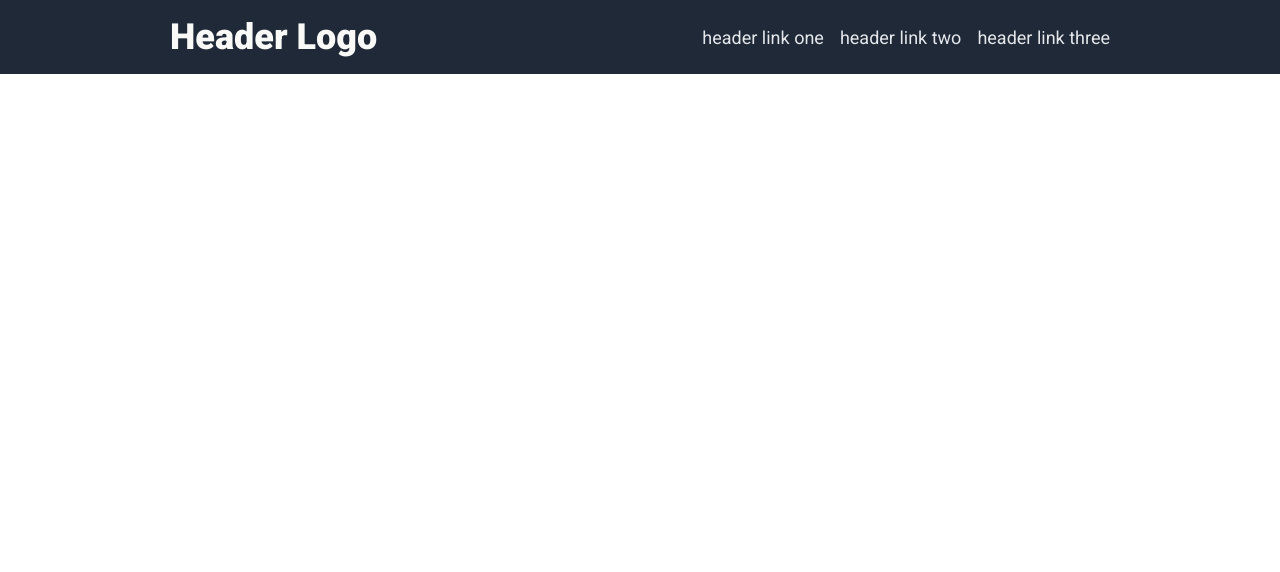
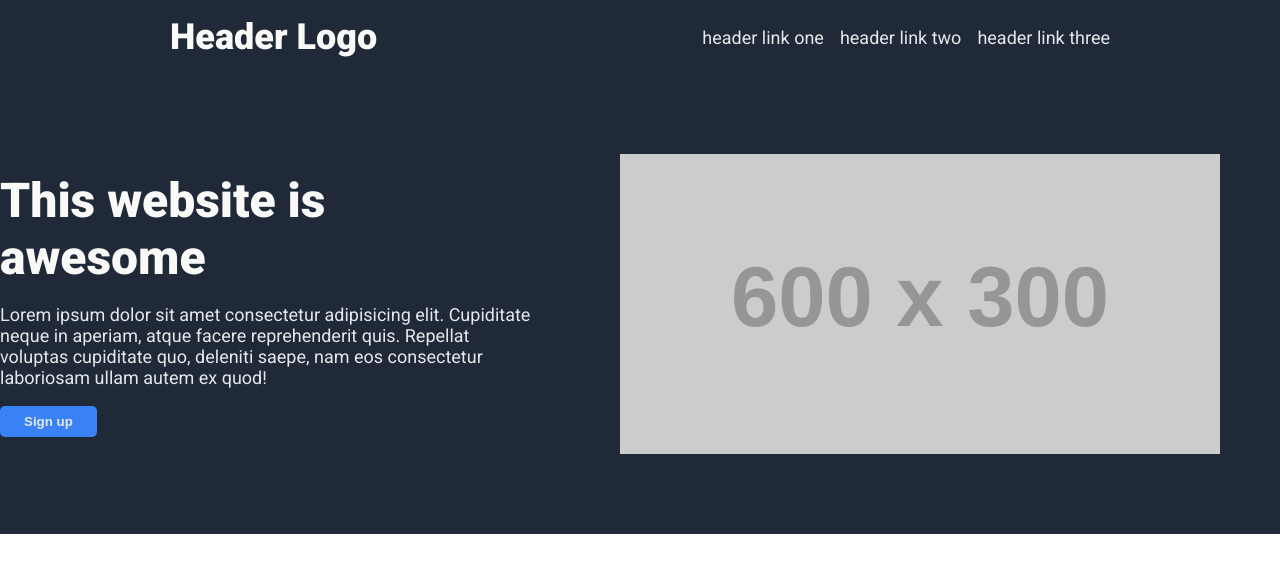
Before and after one commit to Invoke-STPE/The-Odin-Project-Foundation-Course-Projects, a plain HTML site: page odin-landing-page/index.html in a window 1280 px wide. Drawn offline with Linux system fonts and the light colour scheme; placeholder pictures from the web are drawn by us.

Commit message:
Add hero section
- Extract color into text-ligh variable

```diff
--- a/odin-landing-page/index.html
+++ b/odin-landing-page/index.html
@@ -17,5 +17,18 @@
             </ul>
         </div>
     </header>
+    <main>
+        <section>
+            <div class="hero-container">
+                <div class="hero-content">
+                    <h1>This website is awesome</h1>
+                    <p class="hero-text">Lorem ipsum dolor sit amet consectetur adipisicing elit. Cupiditate neque in aperiam, atque facere reprehenderit quis. Repellat voluptas cupiditate quo, deleniti saepe, nam eos consectetur laboriosam ullam autem ex quod!
+                    </p>
+                    <button>Sign up</button>
+                </div>
+                <img src="https://placehold.co/600x300" alt="">
+            </div>
+        </section>
+    </main>
 </body>
 </html>
--- a/odin-landing-page/style.css
+++ b/odin-landing-page/style.css
@@ -1,4 +1,8 @@
 @import url('https://fonts.googleapis.com/css2?family=Roboto:ital,wght@0,100..900;1,100..900&display=swap');
+
+:root{
+    --text-light: #E5E7EB;
+}
 html {
   box-sizing: border-box;
   font-size: 16px;
@@ -9,14 +13,27 @@ html {
   box-sizing: inherit;
 }
 
-body {
+body, h1 {
     margin: 0;
 }
-/* HEADER STAT */
-header {
+h1 {
+    font-size: 48px;
+    font-weight: 900;
+    color: #F9FAF8;
+}
+
+header, section {
     background-color: #1F2937;
 }
 
+button {
+    padding-inline: 1.5rem;
+    padding-block: 0.5rem;
+    border: 0;
+    border-radius: 5px;
+}
+
+/* HEADER STAT */
 header .header-container > ul {
     display: flex;
     align-items: center;
@@ -26,7 +43,7 @@ header .header-container > ul {
 
 header .header-container > ul > li > a {
     text-decoration: none;
-    color: #E5E7EB;
+    color: var(--text-light);
     font-size: 18px;
 }
 
@@ -46,3 +63,29 @@ header .header-container > ul > li > a {
 }
 
 /* HEADER END */
+
+/* HERO START */
+.hero-container {
+    display: flex;
+    align-items: center;
+    gap: 5rem;
+    max-width: 1290px;
+    margin-inline: auto;
+    padding-block: 5rem;
+}
+
+.hero-content {
+    color: var(--text-light);
+    max-width: 60ch;
+}
+
+.hero-text {
+    font-size: 18px;
+    color: var(--text-light);
+}
+
+.hero-content button {
+    background-color: #3882F6;
+    color: var(--text-light);
+    font-weight: bold;
+}
```
